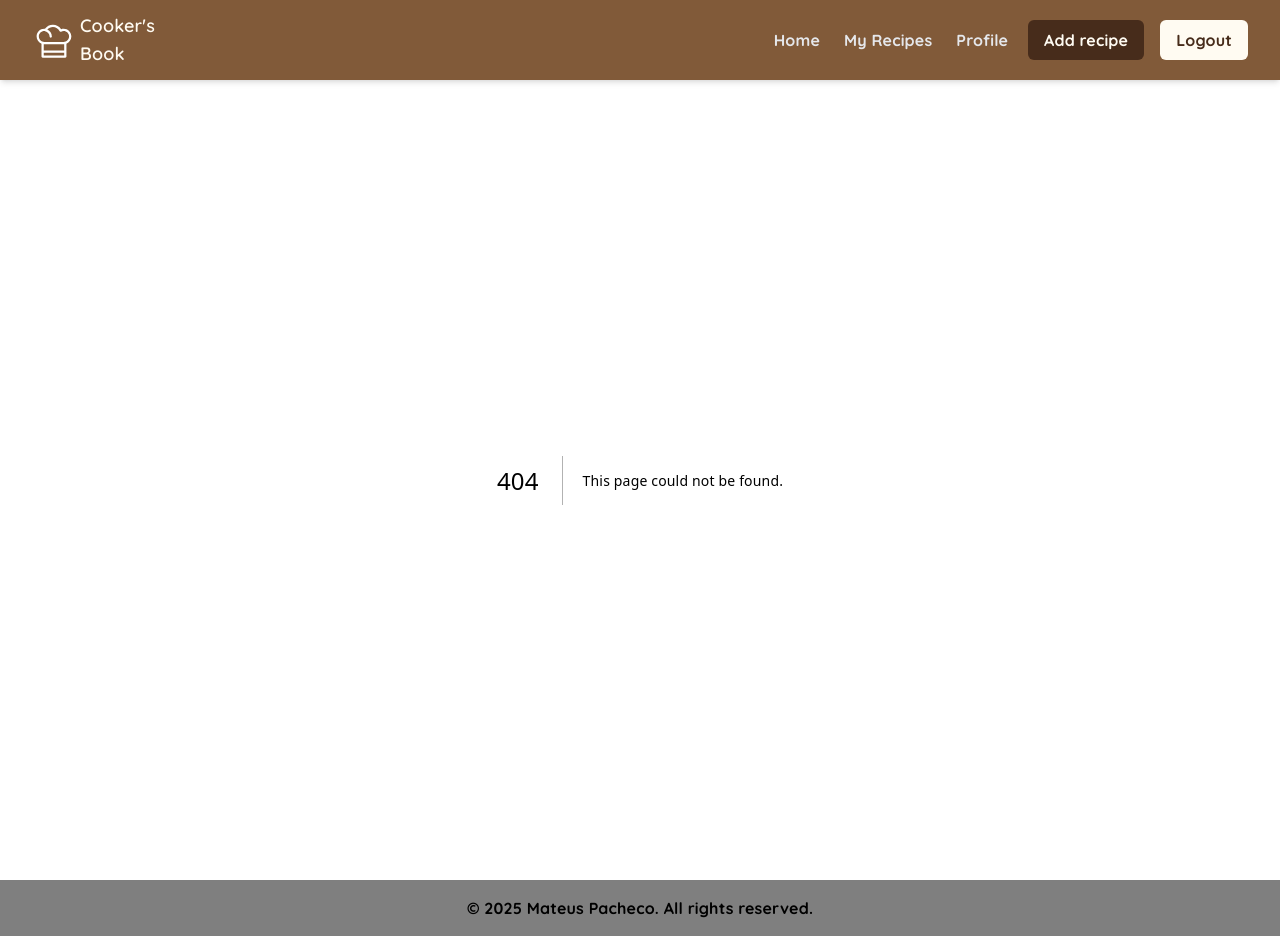
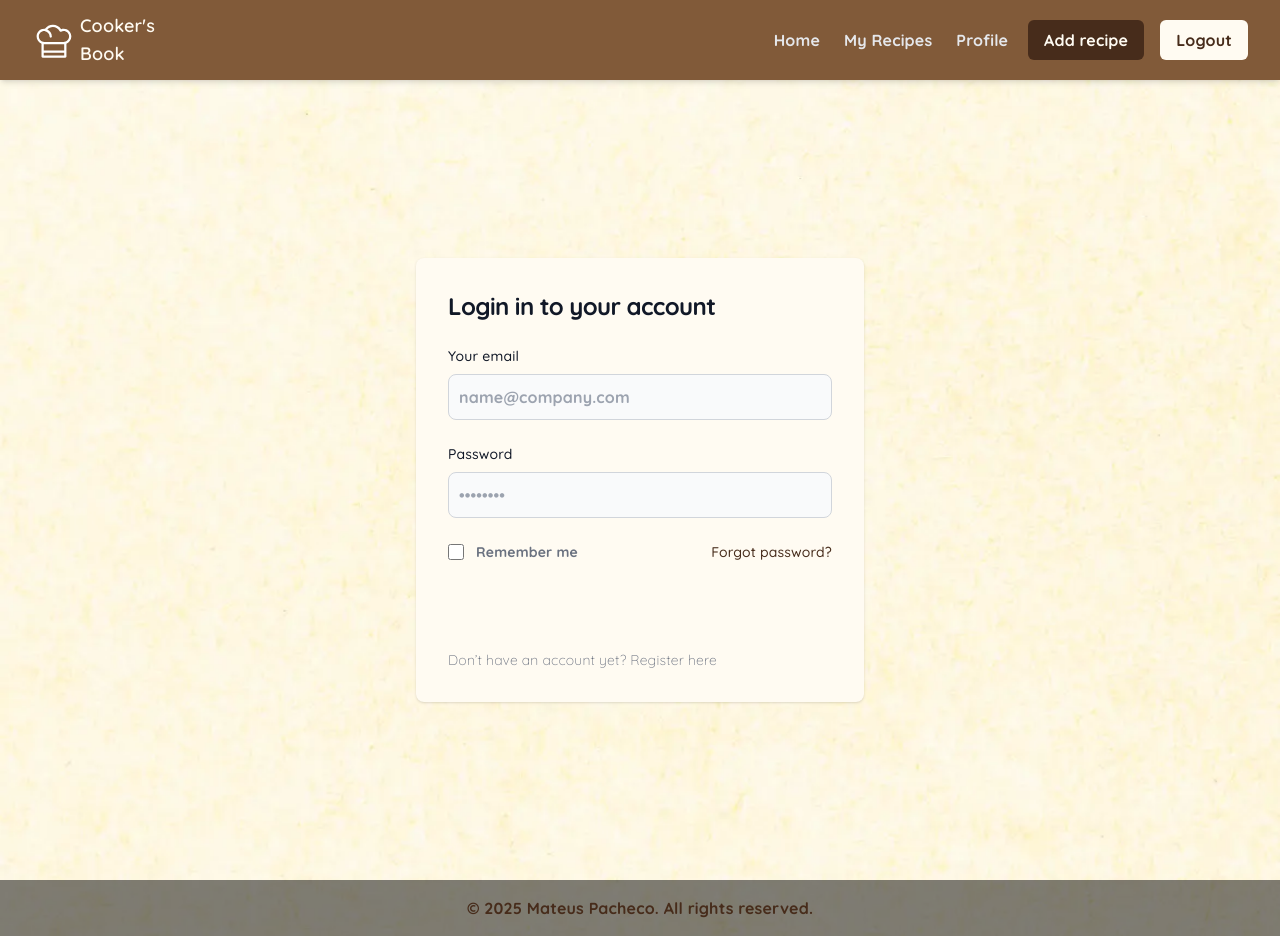
Before and after one commit to echoPacheco/next-cookers-book, a Next.js app: page /sign-in in a window 1280 px wide. Before the commit this address had no page. Built offline with nearby package versions, Linux system fonts and the light colour scheme.

Commit message:
authentication (partial)

```diff
--- /dev/null
+++ b/src/app/(auth)/sign-in/page.tsx
@@ -0,0 +1,122 @@
+"use client";
+import Link from "next/link";
+import { redirect } from "next/navigation";
+import { FormEvent, useState } from "react";
+
+const Login = () => {
+  const [email, setEmail] = useState("");
+  const [password, setPassword] = useState("");
+
+  const handleSubmit = async (e: FormEvent) => {
+    e.preventDefault();
+
+    try {
+      const response = await fetch("http://localhost:3000/auth/login", {
+        method: "POST",
+        headers: {
+          "Content-Type": "application/json",
+        },
+        body: JSON.stringify({ email, password }),
+        credentials: "include",
+      });
+
+      if (response.ok) {
+        const data = await response.json();
+        console.log("Login successful", data);
+        redirect("/");
+      } else {
+        console.log("Login failed");
+      }
+    } catch (error) {
+      console.error("An error occurred:", error);
+    }
+  };
+
+  return (
+    <div className="flex flex-col items-center justify-center px-6 py-8 mx-auto md:h-screen lg:py-0">
+      <div className="w-full bg-white rounded-lg shadow dark:border md:mt-0 sm:max-w-md xl:p-0 dark:bg-gray-800 dark:border-gray-700">
+        <div className="p-6 space-y-4 md:space-y-6 sm:p-8">
+          <h1 className="text-xl font-bold leading-tight tracking-tight text-gray-900 md:text-2xl dark:text-white">
+            Login in to your account
+          </h1>
+          <form className="space-y-4 md:space-y-6" onSubmit={handleSubmit}>
+            <div>
+              <label
+                htmlFor="email"
+                className="block mb-2 text-sm font-medium text-gray-900 dark:text-white"
+              >
+                Your email
+              </label>
+              <input
+                type="email"
+                name="email"
+                id="email"
+                className="bg-gray-50 border border-gray-300 text-gray-900 rounded-lg focus:ring-primary-600 focus:border-primary-600 block w-full p-2.5 dark:bg-gray-700 dark:border-gray-600 dark:placeholder-gray-400 dark:text-white dark:focus:ring-blue-500 dark:focus:border-blue-500"
+                placeholder="name@company.com"
+                required
+                value={email}
+                onChange={(e) => setEmail(e.target.value)}
+              />
+            </div>
+            <div>
+              <label
+                htmlFor="password"
+                className="block mb-2 text-sm font-medium text-gray-900 dark:text-white"
+              >
+                Password
+              </label>
+              <input
+                type="password"
+                name="password"
+                id="password"
+                placeholder="••••••••"
+                className="bg-gray-50 border border-gray-300 text-gray-900 rounded-lg focus:ring-primary-600 focus:border-primary-600 block w-full p-2.5 dark:bg-gray-700 dark:border-gray-600 dark:placeholder-gray-400 dark:text-white dark:focus:ring-blue-500 dark:focus:border-blue-500"
+                required
+                value={password}
+                onChange={(e) => setPassword(e.target.value)}
+              />
+            </div>
+            <div className="flex items-center justify-between">
+              <div className="flex items-start">
+                <div className="flex items-center h-5">
+                  <input
+                    id="remember"
+                    aria-describedby="remember"
+                    type="checkbox"
+                    className="w-4 h-4 border border-gray-300 rounded bg-gray-50 focus:ring-3 focus:ring-primary-300 dark:bg-gray-700 dark:border-gray-600 dark:focus:ring-primary-600 dark:ring-offset-gray-800"
+                  />
+                </div>
+                <div className="ml-3 text-sm">
+                  <label
+                    htmlFor="remember"
+                    className="text-gray-500 dark:text-gray-300"
+                  >
+                    Remember me
+                  </label>
+                </div>
+              </div>
+              <a
+                href="#"
+                className="text-sm font-medium text-primary-600 hover:underline dark:text-primary-500"
+              >
+                Forgot password?
+              </a>
+            </div>
+            <button
+              type="submit"
+              className="w-full text-white bg-primary-600 hover:bg-primary-700 focus:ring-4 focus:outline-none focus:ring-primary-300 font-medium rounded-lg text-sm px-5 py-2.5 text-center dark:bg-primary-600 dark:hover:bg-primary-700 dark:focus:ring-primary-800"
+            >
+              Sign in
+            </button>
+            <p className="text-sm font-light text-gray-500 dark:text-gray-400">
+              Don’t have an account yet?{" "}
+              <Link href="/auth/register">Register here</Link>
+            </p>
+          </form>
+        </div>
+      </div>
+    </div>
+  );
+};
+
+export default Login;
```
Also changed, not shown: auth.config.ts (added, +21 -0 lines), auth.ts (added, +41 -0 lines), middleware.ts (added, +9 -0 lines).
